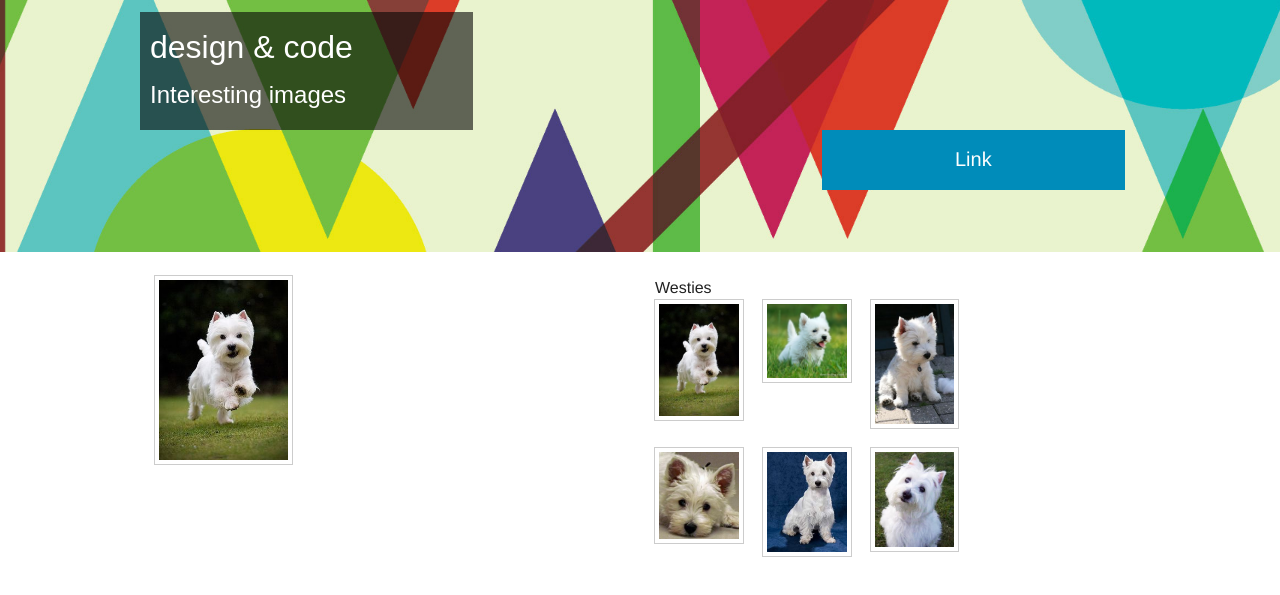
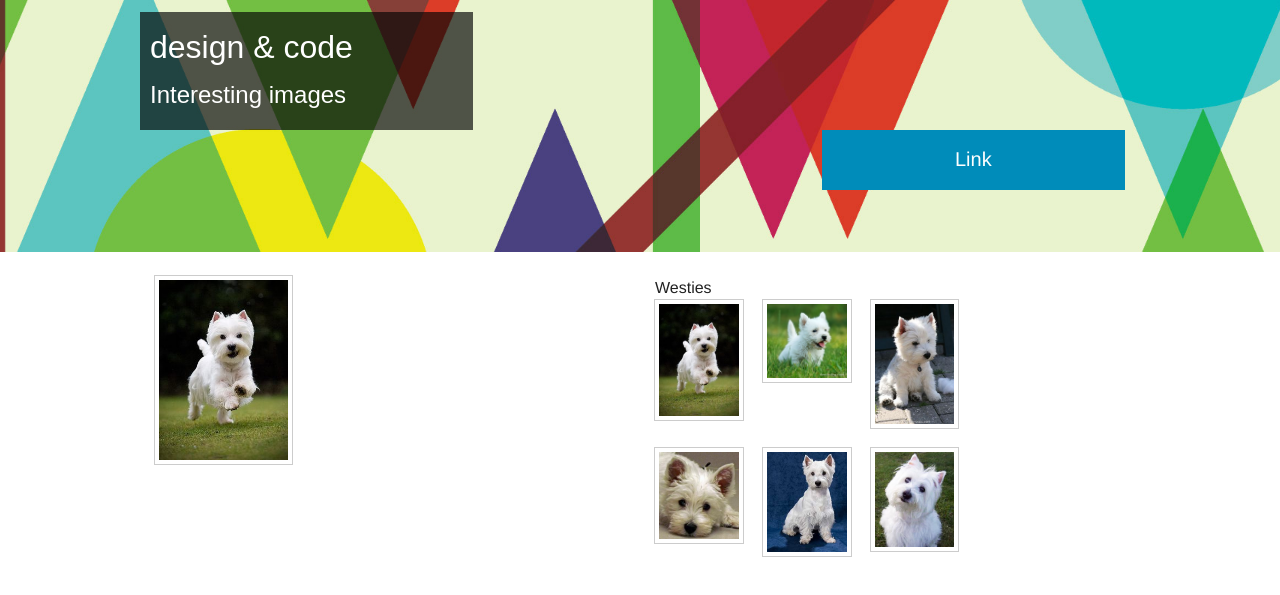
Before and after one commit to robdlaws/robdlaws.github.io, a plain HTML site: page index.html in a window 1280 px wide. Shown: the part 93-688 px from the top of the page. Drawn offline with Linux system fonts and the light colour scheme.

Commit message:
small css change

```diff
--- a/index.html
+++ b/index.html
@@ -55,7 +55,7 @@
 			}
 
 		.areaText {
-			background-color: rgba(5, 5, 5, 0.6);
+			background-color: rgba(5, 5, 5, 0.67);
 			padding: 10px;
 		}
 	</style>
```
